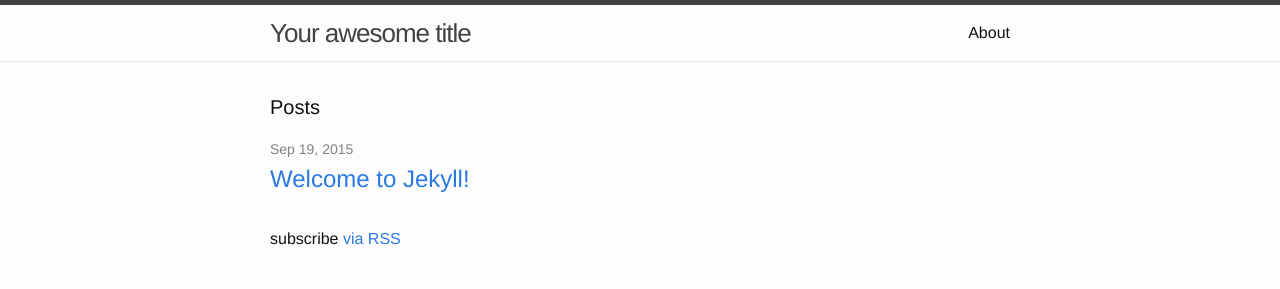
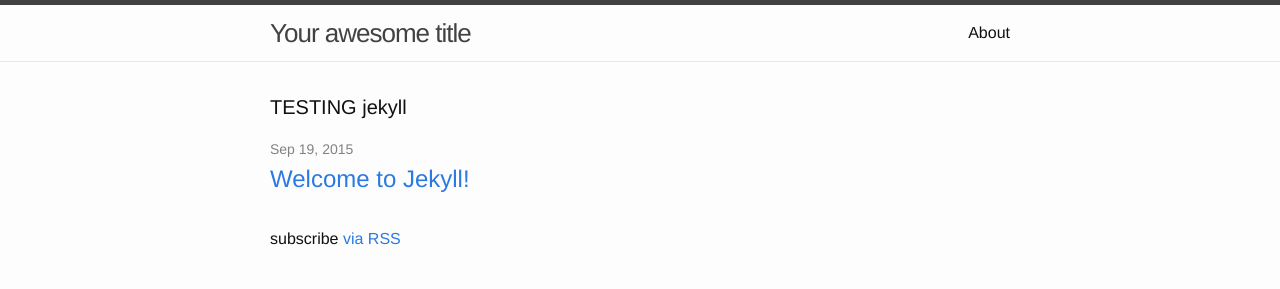
Before and after one commit to tormod17/git_guide, a Jekyll site: the page built from index.html, in a window 1280 px wide. Shown: the top 289 px of the page. Built offline with Jekyll 4.4.1, drawn with Linux system fonts in a browser that asks for light colours.

Commit message:
added index.html heading

```diff
--- a/index.html
+++ b/index.html
@@ -4,7 +4,7 @@ layout: default
 
 <div class="home">
 
-  <h1 class="page-heading">Posts</h1>
+  <h1 class="page-heading">TESTING jekyll</h1>
 
   <ul class="post-list">
     {% for post in site.posts %}
```
